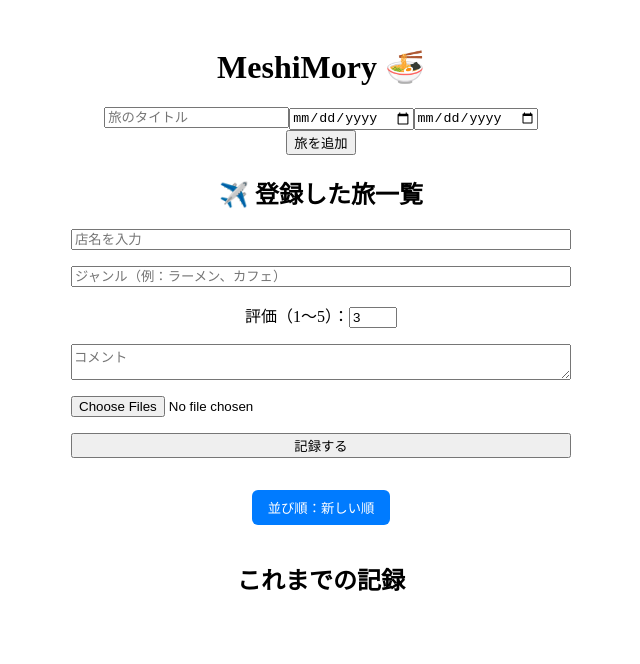
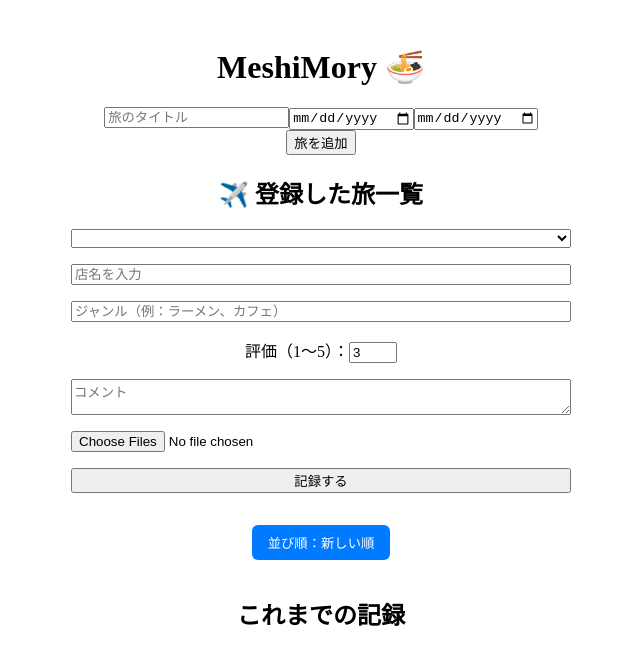
Before and after one commit to Kazuki95-hub/meshimory, a React (Vite) app in the folder apps/web/: page / in a window 1280 px wide. Shown: the top 664 px of the page, without its empty margins (319-959 px from the left). Built offline with nearby package versions, Linux system fonts and the light colour scheme.

Commit message:
旅を選択して記録できるようにするためselectを追加

```diff
--- a/apps/web/src/App.tsx
+++ b/apps/web/src/App.tsx
@@ -14,6 +14,7 @@ export default function App() {
     const [image, setImage] = useState<String[]>([]);
     const fileInputRef = useRef<HTMLInputElement | null>(null);
     const [trips, setTrips] = useState<Trip[]>([]);
+    const [selectedTripId, setSelectedTripId] = useState("");
 
     useEffect(() => {
         const saved = JSON.parse(localStorage.getItem('meshiMoryData') || '[]');
@@ -73,6 +74,17 @@ export default function App() {
             <AddTripForm onAddTrip={handleAddTrip} />
             <TripList trips={trips} />
             <form onSubmit={handleSubmit} style={{ display: "flex", flexDirection: "column", gap: "1rem" }}>
+                <select
+                    value={selectedTripId}
+                    onChange={(e) => setSelectedTripId(e.target.value)}
+                    required
+                >
+                    {trips.map((trip) => (
+                        <option key={trip.id} value={trip.id}>
+                            {trip.tripTitle}
+                        </option>
+                    ))}
+                </select>
                 <input
                     type="text"
                     placeholder="店名を入力"
```
